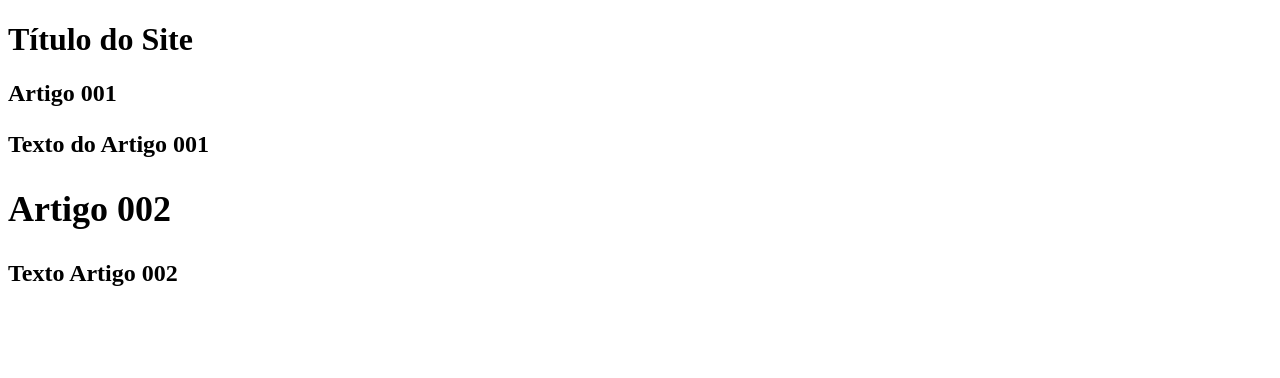
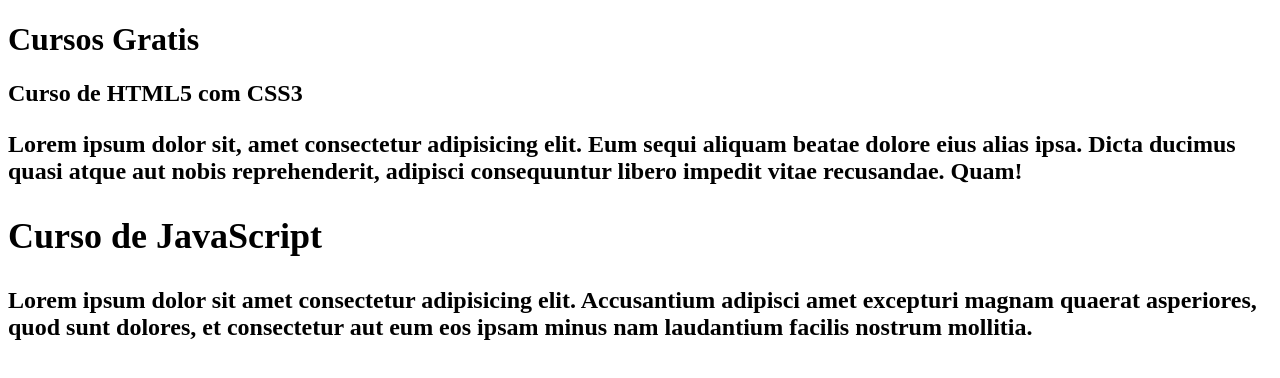
Before and after one commit to Pedro48838/Projeto-Site, a plain HTML site: page index.html in a window 1280 px wide. Drawn offline with Linux system fonts and the light colour scheme.

Commit message:
comecei a escrever o centeúdo

```diff
--- a/index.html
+++ b/index.html
@@ -9,14 +9,14 @@
 <body>
  <main>
    <header>
-    <h1>Título do Site</h1>
+    <h1>Cursos Gratis</h1>
    </header>
    <article>
-    <h2>Artigo 001
-        <p>Texto do Artigo 001</p>
+    <h2>Curso de HTML5 com CSS3 <h2>
+        <p>Lorem ipsum dolor sit, amet consectetur adipisicing elit. Eum sequi aliquam beatae dolore eius alias ipsa. Dicta ducimus quasi atque aut nobis reprehenderit, adipisci consequuntur libero impedit vitae recusandae. Quam!</p>
         <Article>
-          <h2>Artigo 002</h2>
-          <P>Texto Artigo 002</P>
+          <h2>Curso de JavaScript</h2>
+          <P>Lorem ipsum dolor sit amet consectetur adipisicing elit. Accusantium adipisci amet excepturi magnam quaerat asperiores, quod sunt dolores, et consectetur aut eum eos ipsam minus nam laudantium facilis nostrum mollitia.</P>
         </Article>
  </main>
 </body>
```
